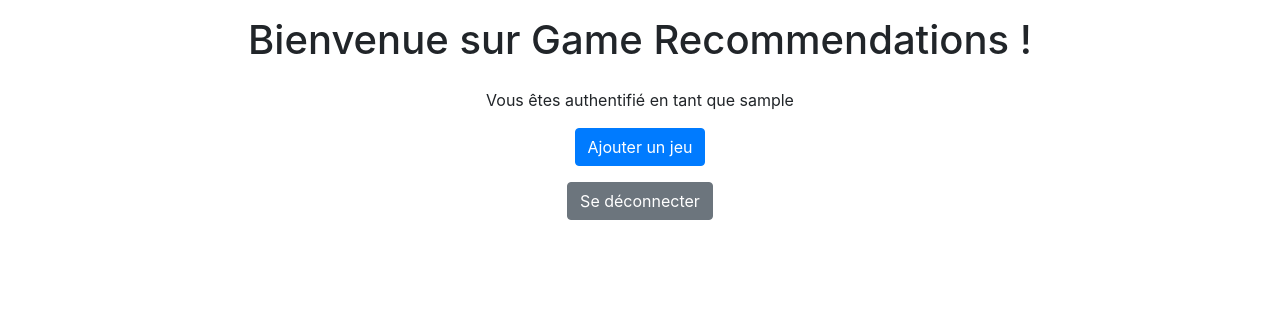
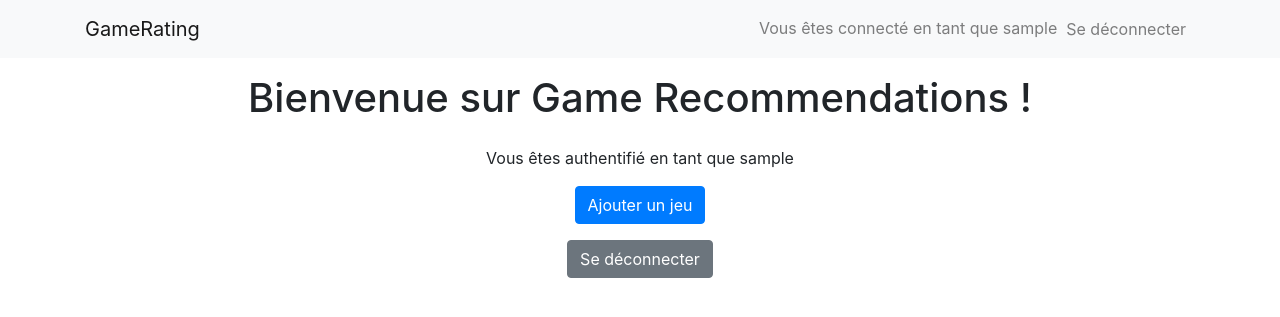
Before and after one commit to Ced59/game-recommendations, a PHP site: page /GameRating/ in a window 1280 px wide. Shown: the top 317 px of the page. Run offline with PHP 8.4, Linux system fonts and the light colour scheme; the visitor is signed in with stand-in values (Sample User, id 1).

Commit message:
Add simple navbar to facilitate checking authenticate status & logout

```diff
--- a/controllers/HomeController.php
+++ b/controllers/HomeController.php
@@ -39,7 +39,7 @@ class HomeController {
                 }
                 $_SESSION['user_id'] = $user->getId();
                 $_SESSION['pseudo'] = $user->getPseudo();
-                require_once __DIR__ . '/../views/home/index.php';
+                header('Location: /GameRating/index.php');
                 exit();
             }
         } else {
--- a/index.php
+++ b/index.php
@@ -31,6 +31,8 @@ $userRepository = new UserRepository($pdo);
     <link rel="stylesheet" href="public/bootstrap/css/bootstrap.min.css">
 </head>
 <body>
+
+<?php include 'views/partials/navbar.php'; ?>
 
 <div class="container">
 
--- /dev/null
+++ b/views/partials/navbar.php
@@ -0,0 +1,25 @@
+<nav class="navbar navbar-expand-lg navbar-light bg-light">
+    <div class="container">
+        <a class="navbar-brand" href="/GameRating/">GameRating</a>
+
+        <div class="collapse navbar-collapse" id="navbarNav">
+            <ul class="navbar-nav ml-auto">
+                <?php if (isset($_SESSION['pseudo'])): ?>
+                    <li class="nav-item">
+                        <span class="navbar-text">Vous êtes connecté en tant que <?= htmlspecialchars($_SESSION['pseudo'], ENT_QUOTES, 'UTF-8') ?></span>
+                    </li>
+                    <li class="nav-item">
+                        <form action="/GameRating/index.php" method="post" class="d-inline">
+                            <input type="hidden" name="action_name" value="logout">
+                            <button type="submit" class="btn btn-link nav-link">Se déconnecter</button>
+                        </form>
+                    </li>
+                <?php else: ?>
+                    <li class="nav-item">
+                        <span class="navbar-text">Authentifiez-vous pour plus de fonctionnalités</span>
+                    </li>
+                <?php endif; ?>
+            </ul>
+        </div>
+    </div>
+</nav>
```
